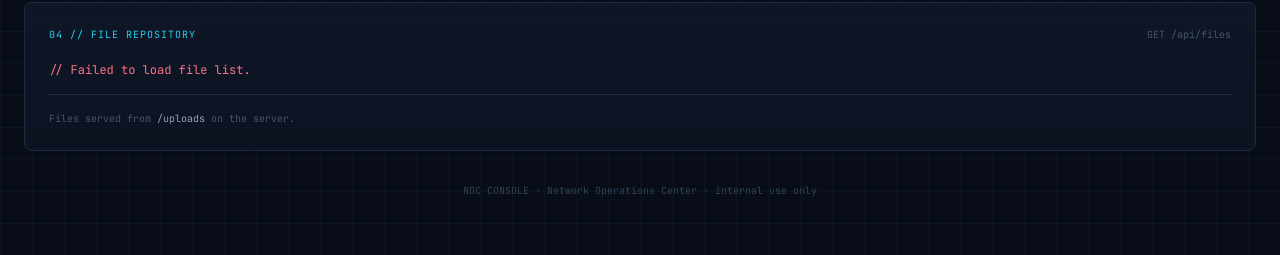
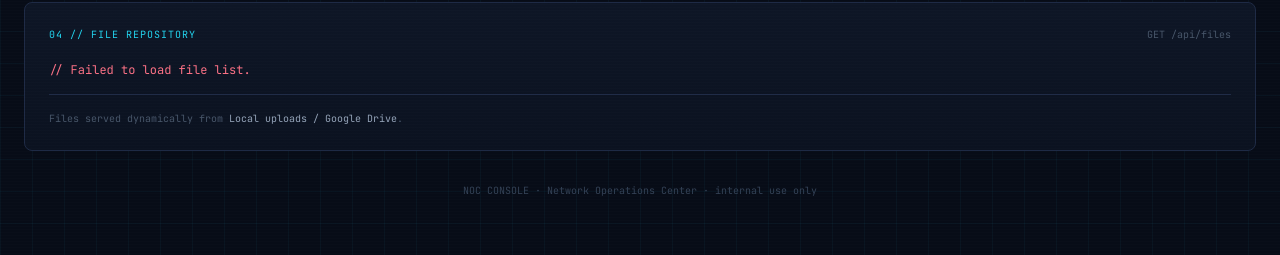
Before and after one commit to giorgikukulava12345-bit/noc-dashboard, a Flask app: page / in a window 1280 px wide. Shown: the part 545-800 px from the top of the page. Run offline with Flask 3, Linux system fonts and the light colour scheme; parts of the project's set-up code (start-up, migrations or seed data) failed here and were passed over; some libraries are stand-ins or nearby versions.

Commit message:
Update index.html

```diff
--- a/templates/index.html
+++ b/templates/index.html
@@ -190,7 +190,7 @@
     </div>
 
     <p class="font-mono text-[10px] text-slate-600 mt-4 pt-4 border-t border-base-border">
-      Files served from <span class="text-slate-400">/uploads</span> on the server.
+      Files served dynamically from <span class="text-slate-400">Local uploads / Google Drive</span>.
     </p>
   </section>
 
@@ -224,7 +224,7 @@
     return `<svg xmlns="http://www.w3.org/2000/svg" class="w-4 h-4 text-slate-500 shrink-0" viewBox="0 0 24 24" fill="none" stroke="currentColor" stroke-width="2"><path d="M14 2H6a2 2 0 0 0-2 2v16a2 2 0 0 0 2 2h12a2 2 0 0 0 2-2V8z"/><path d="M14 2v6h6"/></svg>`;
   }
 
-  // ---------- Load Files ----------
+  // ---------- Load Files დინამიურად (Local + Drive მხარდაჭერით) ----------
   async function loadFiles() {
     const el = document.getElementById('fileList');
     if (!el) return;
@@ -236,11 +236,11 @@
         return;
       }
       el.innerHTML = data.files.map(f => `
-        <a href="${API_HOST}/download/${encodeURIComponent(f.name)}" class="flex items-center gap-3 bg-base-950/60 hover:bg-base-800 border border-base-border rounded-md px-4 py-3 transition group">
+        <a href="${f.is_cloud ? f.download_url : API_HOST + f.download_url}" target="${f.is_cloud ? '_blank' : '_self'}" class="flex items-center gap-3 bg-base-950/60 hover:bg-base-800 border border-base-border rounded-md px-4 py-3 transition group">
           ${fileIcon()}
           <div class="flex-1 min-w-0">
             <p class="font-mono text-sm text-slate-200 truncate">${f.name}</p>
-            <p class="font-mono text-[10px] text-slate-500">${f.size} · ${f.modified}</p>
+            <p class="font-mono text-[10px] text-slate-500">${f.size} · ${f.is_cloud ? 'Cloud Drive' : 'Local Server'}</p>
           </div>
           <svg xmlns="http://www.w3.org/2000/svg" class="w-4 h-4 text-slate-600 group-hover:text-cyan-glow transition shrink-0" viewBox="0 0 24 24" fill="none" stroke="currentColor" stroke-width="2"><path d="M12 3v12m0 0-4-4m4 4 4-4M4 21h16"/></svg>
         </a>`).join('');
```
